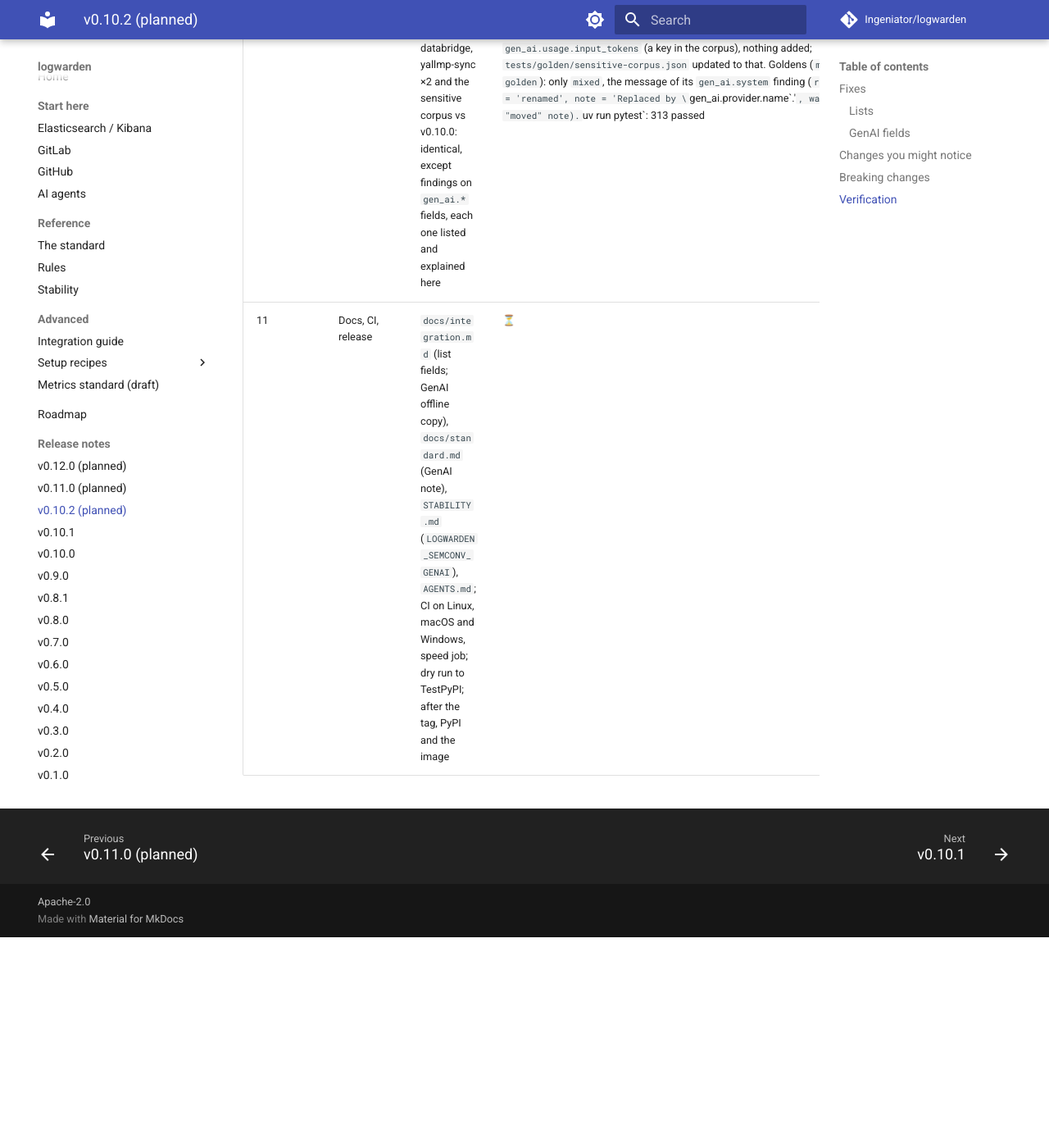
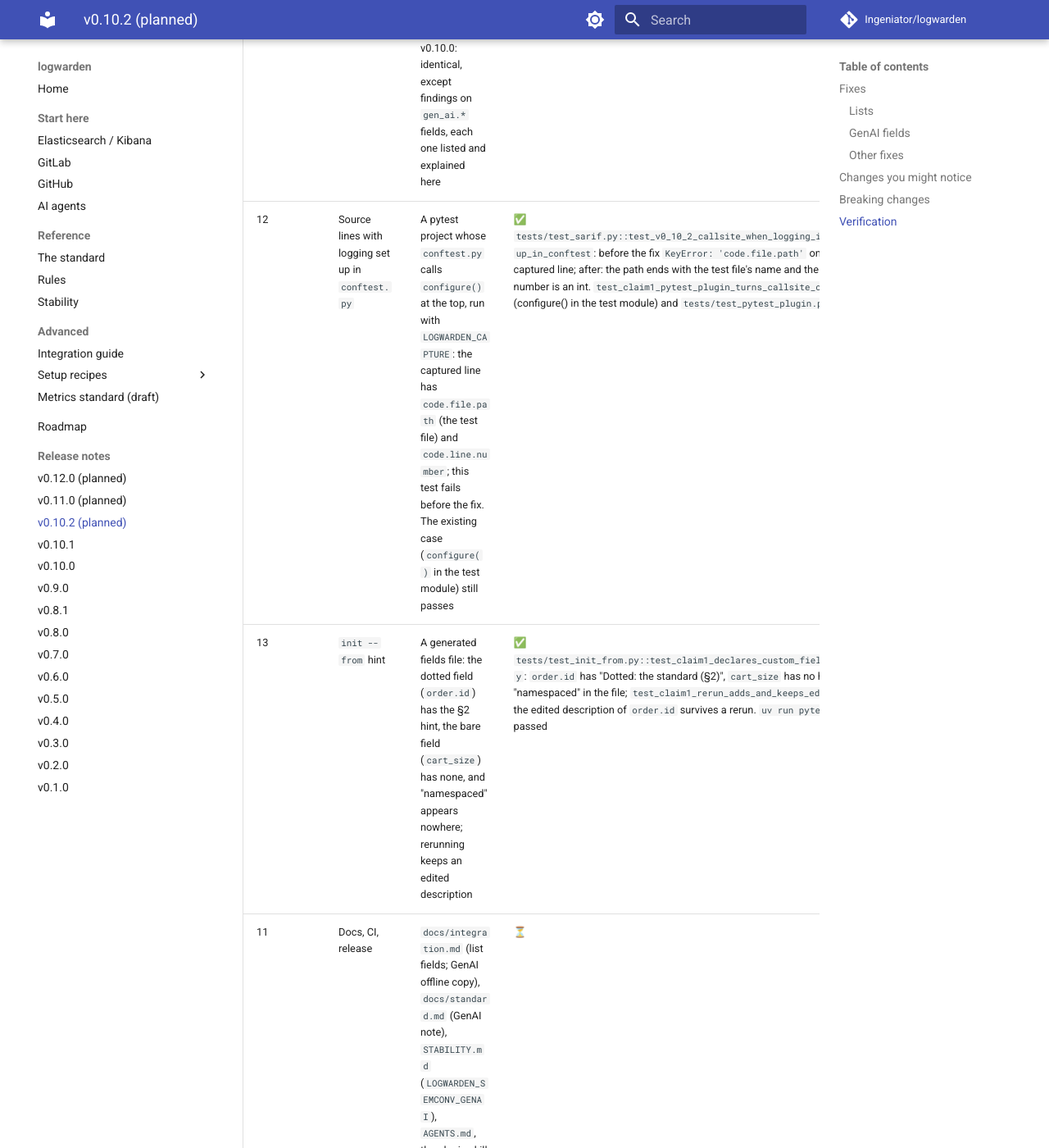
Before and after one commit to Ingeniator/logwarden, an MkDocs documentation site: the page built from docs/releases/v0.10.2.md, in a window 1280 px wide and 1400 px high, scrolled down 6841 px. Shown: the whole window at 82% size. Built offline with MkDocs 1.6.1 and Material for MkDocs 9.7.7, drawn with Linux system fonts in a browser that asks for light colours; comment, search, counter and statistics services are not loaded; before the commit the page ends 7984 px from its top, so only the background shows below that; some of the changed text lies outside the part shown.

Commit message:
pytest plugin: callsite fields when logging is set up in conftest.py; init --from naming hint follows the standard
LOGWARDEN_CALLSITE was set in pytest_configure, after pytest imports
conftest.py, so a configure() at the top of conftest.py ran without it.
The plugin now sets it at import. init --from told users to namespace bare
names, the opposite of the standard's snake_case-without-dots rule; the hint
now flags dotted custom names, and the skill says the same.

Co-Authored-By: Claude Opus 5.5 <noreply@anthropic.com>
Claude-Session: https://claude.ai/code/session_01GHV8Tch3wUVMey3AfAo9q9

```diff
--- a/docs/releases/v0.10.2.md
+++ b/docs/releases/v0.10.2.md
@@ -16,6 +16,15 @@
    logwarden bundles, every GenAI field is deprecated because it moved to a separate
    repository, not because it was renamed, so the finding names nothing to use instead. A
    service that calls an LLM could not pass the `standard` profile.
+3. **Source lines missing when logging is set up in `conftest.py`.** The pytest plugin turns on
+   `code.file.path` and `code.line.number` (for `--sarif`, GitLab Code Quality and "Fix
+   first" by file and line) by setting `LOGWARDEN_CALLSITE=1` in `pytest_configure`. pytest
+   imports `conftest.py` before that, so a `configure()` at the top of `conftest.py` ran
+   without it: 0 of 106 captured lines had the fields in one service, while another, which set
+   up logging later during test collection, had them on 569 of 569.
+4. **`init --from` contradicted the standard on naming.** Its comment on a field without dots
+   said "A bare name: better namespaced (e.g. myservice.auth_source) in the code", while
+   §2 says a service's own fields are snake_case without dots.
 
 ## Fixes
 
@@ -64,6 +73,15 @@
 - `docs/standard.md`: the GenAI note now says logwarden bundles the GenAI conventions, and
   that `deprecated` findings name the new field when there is one.
 
+### Other fixes
+
+- **The pytest plugin sets `LOGWARDEN_CALLSITE=1` when it is imported** (only while
+  `LOGWARDEN_CAPTURE` is set, and not over a value you set). pytest imports plugins installed
+  with the package before any `conftest.py`, so logging set up there gets the source fields.
+- **`init --from` follows the standard:** the hint is now on dotted names ("Dotted: the
+  standard (§2) names a service's own fields snake_case without dots; dots are for semconv
+  names"), and fields without dots get none. The Claude Code skill says the same.
+
 ## Changes you might notice
 
 - A list field that was declared `string` to get past the bug now fails with `type_mismatch`.
@@ -93,4 +111,6 @@ None.
 | 8 | One definition | Weaver's resolve of logwarden's registry: no attribute declared twice, except the two identical `aws.bedrock.*` fields; the deprecated groups of semconv's `gen-ai`, `mcp`, `openai` are absent; findings don't change between runs | ✅ `test_claim8_each_field_is_defined_once`: the registry built for a run has no `gen-ai`, `mcp`, `openai` in its semconv copy; Weaver's resolve reports exactly two attributes declared twice, `aws.bedrock.guardrail.id` and `aws.bedrock.knowledge_base.id`. Live-check of the 70 moved fields, 8 runs: the same findings each time |
 | 9 | Offline and pins | After `logwarden setup`, a check works with the network blocked; a wrong GenAI checksum is refused; `LOGWARDEN_SEMCONV_GENAI` is used when set; the Docker image built from this change checks a GenAI line with `--network none`; `update_pins.py` updates the GenAI pin and its SHA-256 | ✅ `test_semconv.py::test_offline_after_first_run_and_env_override` (network blocked after the first run; then `LOGWARDEN_SEMCONV` and `LOGWARDEN_SEMCONV_GENAI` with an empty cache); `test_claim9_*`: wrong GenAI checksum refused with nothing left in the cache, unpinned version refused, env var used, download cached; `test_claim4_update_pins_rewrites`: `--genai 0.2.0` writes its SHA-256, the manifest pin and the `schema_url` read from the new archive. Image built from this change, `--network none`, run as uid 12345: the GenAI line passes, the old-names line gives the 3 `deprecated` and `adr_banned_synonym`. A small check takes about 0.25 s longer (0.52 s → 0.78 s, laptop): the larger registry is copied and loaded per run |
 | 10 | Same findings elsewhere | Full findings for `examples/`, databridge, yallmp-sync ×2 and the sensitive corpus vs v0.10.0: identical, except findings on `gen_ai.*` fields, each one listed and explained here | ✅ Identical to v0.10.0: examples 15, databridge 481, yallmp-sync 3,084 and 3,084 (these captures have no `gen_ai.*` fields). Sensitive-data corpus: 46 fewer findings, all `deprecated` on `gen_ai.usage.input_tokens` (a key in the corpus), nothing added; `tests/golden/sensitive-corpus.json` updated to that. Goldens (`make golden`): only `mixed`, the message of its `gen_ai.system` finding (`reason = 'renamed', note = 'Replaced by \`gen_ai.provider.name\`.'`, was the "moved" note). `uv run pytest`: 313 passed |
-| 11 | Docs, CI, release | `docs/integration.md` (list fields; GenAI offline copy), `docs/standard.md` (GenAI note), `STABILITY.md` (`LOGWARDEN_SEMCONV_GENAI`), `AGENTS.md`; CI on Linux, macOS and Windows, speed job; dry run to TestPyPI; after the tag, PyPI and the image | ⏳ |
+| 12 | Source lines with logging set up in `conftest.py` | A pytest project whose `conftest.py` calls `configure()` at the top, run with `LOGWARDEN_CAPTURE`: the captured line has `code.file.path` (the test file) and `code.line.number`; this test fails before the fix. The existing case (`configure()` in the test module) still passes | ✅ `tests/test_sarif.py::test_v0_10_2_callsite_when_logging_is_set_up_in_conftest`: before the fix `KeyError: 'code.file.path'` on the captured line; after: the path ends with the test file's name and the line number is an int. `test_claim1_pytest_plugin_turns_callsite_on` (configure() in the test module) and `tests/test_pytest_plugin.py` pass |
+| 13 | `init --from` hint | A generated fields file: the dotted field (`order.id`) has the §2 hint, the bare field (`cart_size`) has none, and "namespaced" appears nowhere; rerunning keeps an edited description | ✅ `tests/test_init_from.py::test_claim1_declares_custom_fields_only`: `order.id` has "Dotted: the standard (§2)", `cart_size` has no hint, no "namespaced" in the file; `test_claim1_rerun_adds_and_keeps_edits`: the edited description of `order.id` survives a rerun. `uv run pytest`: 314 passed |
+| 11 | Docs, CI, release | `docs/integration.md` (list fields; GenAI offline copy), `docs/standard.md` (GenAI note), `STABILITY.md` (`LOGWARDEN_SEMCONV_GENAI`), `AGENTS.md`, the plugin skill (field naming); CI on Linux, macOS and Windows, speed job; dry run to TestPyPI; after the tag, PyPI and the image | ⏳ |
```
Also changed, not shown: other parts of docs/releases/v0.10.2.md (+1 -1 lines), CHANGELOG.md (+1 -1 lines), plugin/skills/logwarden/SKILL.md (+3 -2 lines), 4 other files.
